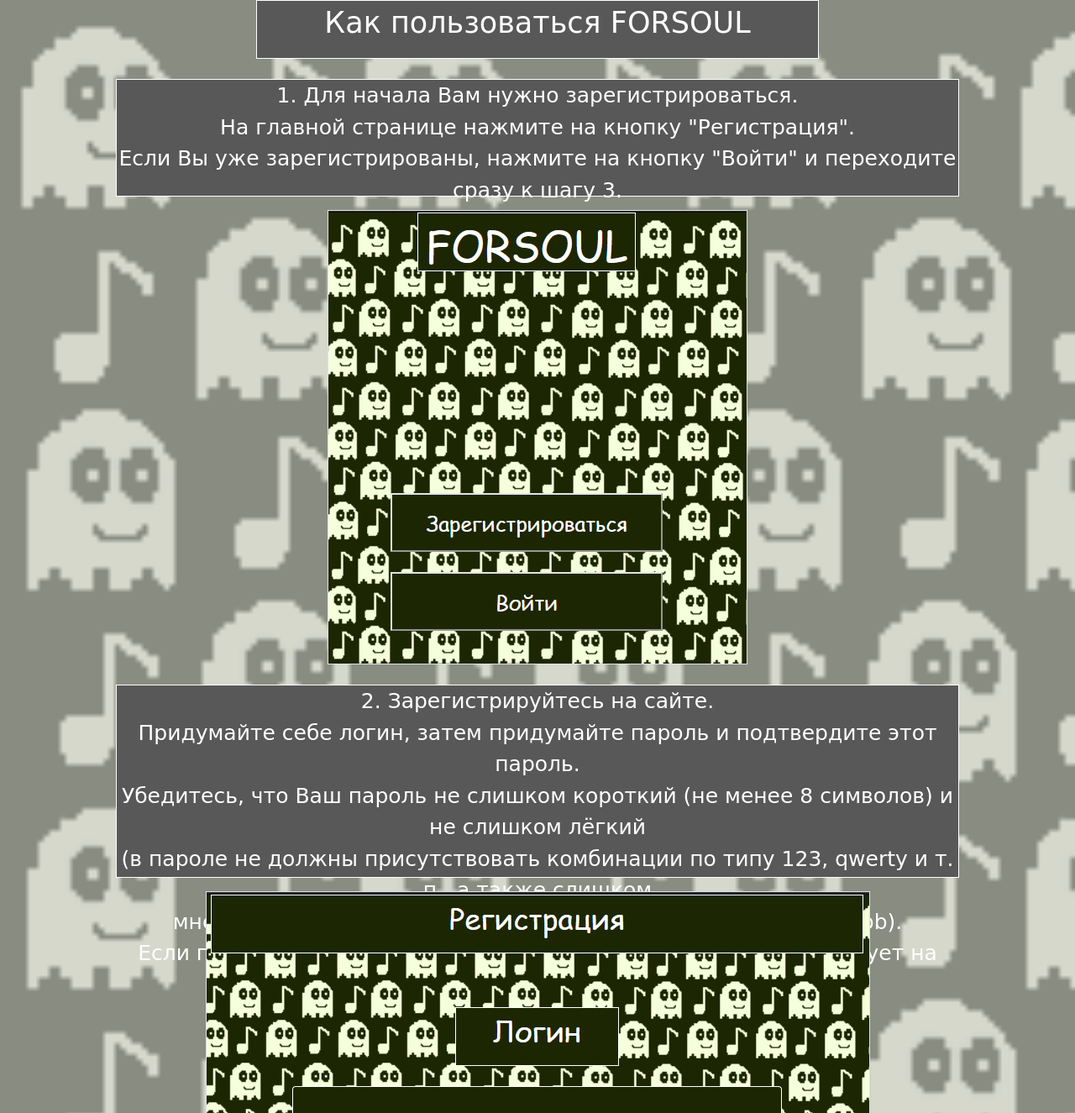
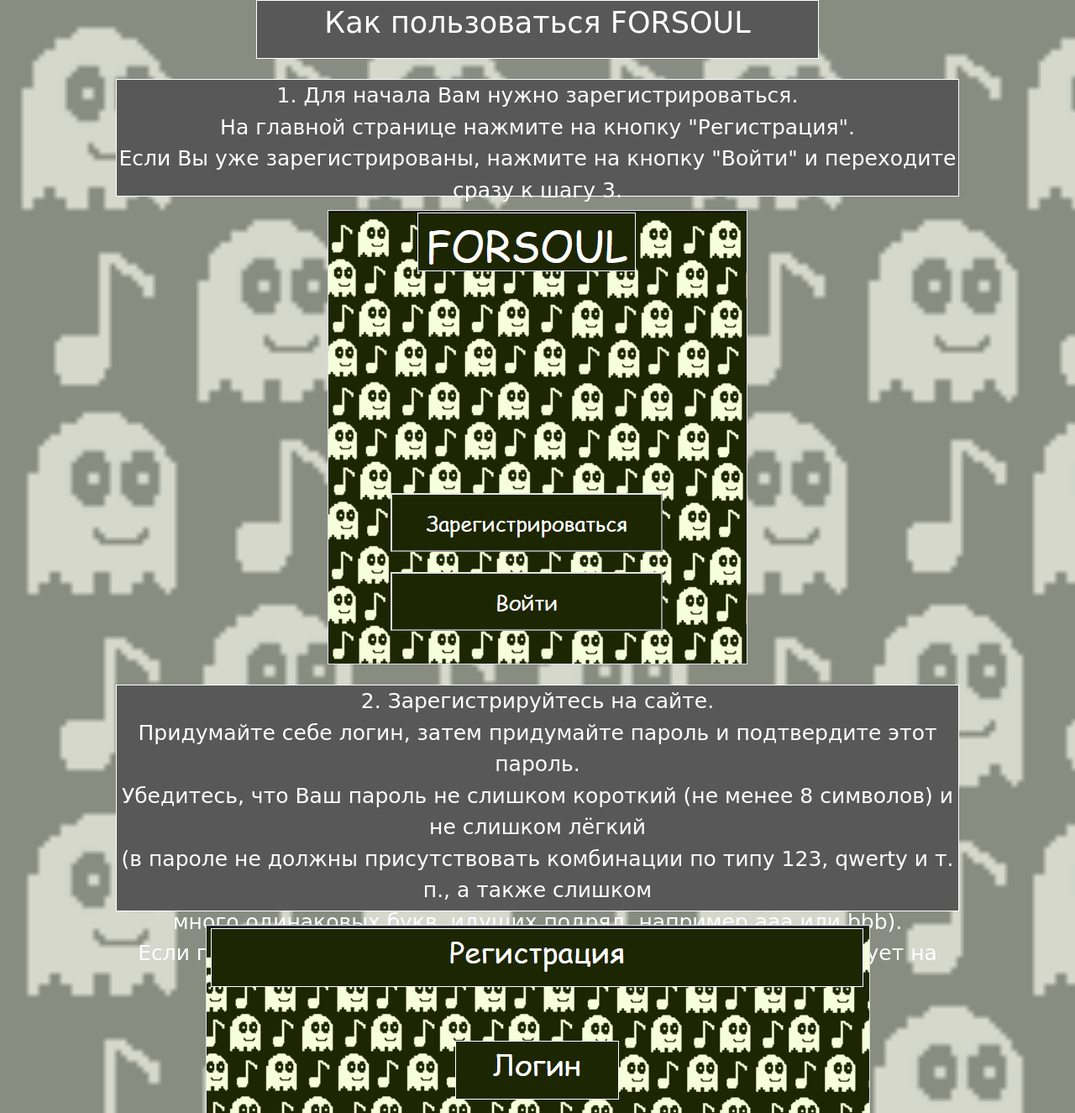
Before and after one commit to youngwhist/projectmusic, a Flask app: page /guide in a window 1280 px wide. Shown: the top 1325 px of the page at 84% size. Run offline with Flask 3, Linux system fonts and the light colour scheme.

Commit message:
Update guide.html

```diff
--- a/templates/guide.html
+++ b/templates/guide.html
@@ -17,7 +17,7 @@
             Если Вы уже зарегистрированы, нажмите на кнопку "Войти" и переходите сразу к шагу 3.</center>
         <center><img src="/static/img/guide/start_guide.PNG" alt="старт инструкции" class="border"></center>
         <br>
-        <center><p style="{{text_style}}; height: 230px">2. Зарегистрируйтесь на сайте.<br>
+        <center><p style="{{text_style}}; height: 270px">2. Зарегистрируйтесь на сайте.<br>
             Придумайте себе логин, затем придумайте пароль и подтвердите этот пароль.<br>
             Убедитесь, что Ваш пароль не слишком короткий (не менее 8 символов) и не слишком лёгкий <br>
             (в пароле не должны присутствовать комбинации по типу 123, qwerty и т. п., а также слишком <br>
@@ -31,7 +31,7 @@
             Если введённые логин и пароль корректны, Вас перенаправят на основную страницу сайта.</center>
         <center><img src="/static/img/guide/start_guide.PNG" alt="старт инструкции" class="border"></center>
         <br>
-        <center><p style="{{text_style}}; height: 210px">4. Загрузите файл, с которым Вы хотите работать.<br>
+        <center><p style="{{text_style}}; height: 210px">4. Загрузите файл (максимум 32 МБ), с которым Вы хотите работать.<br>
             Для этого нажмите на кнопку "Обзор" (в разных браузерах она может называться по-разному),<br>
             затем выберите аудиофайл с Вашего компьютера и нажмите на кнопку "Загрузить файл".<br>
             Имейте в виду, что на сайте поддерживается работа с файлами следующих расширений: .mp3, .wav, .ogg и .flac.
```
